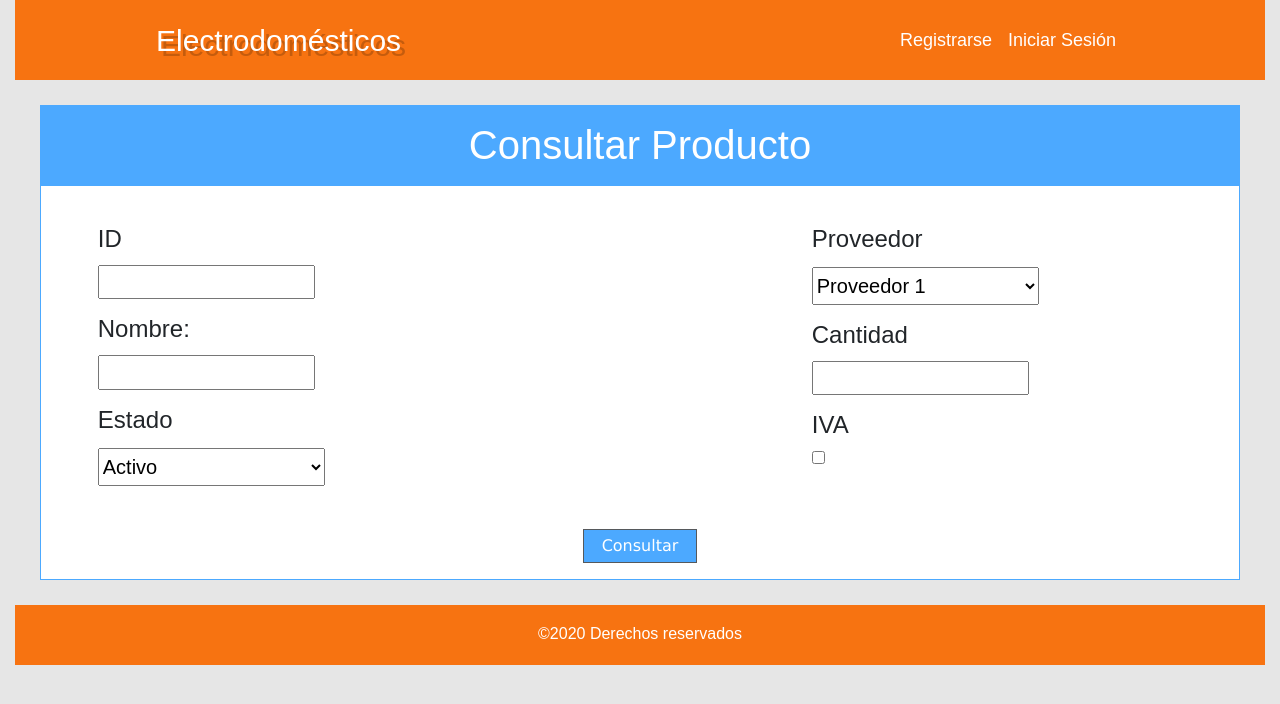
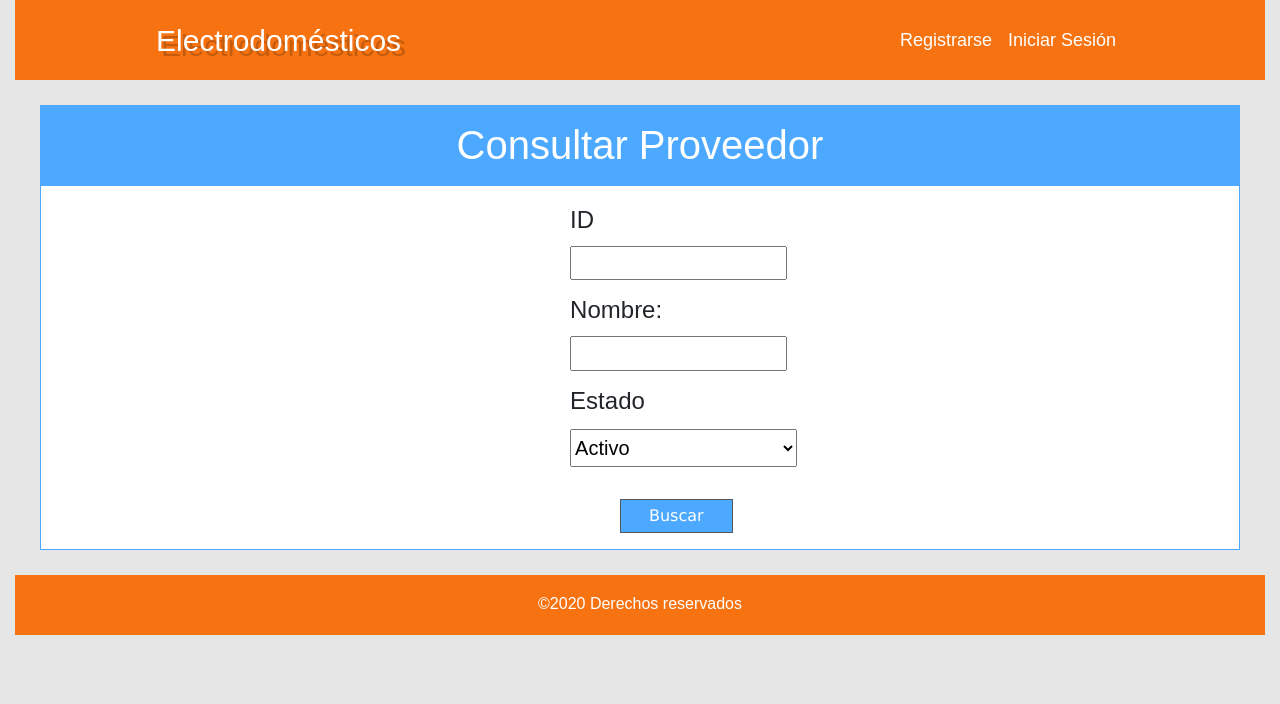
Before and after one commit to CarlosLopez98/proyecto-inventario, a Flask app: page /usuario/ in a window 1280 px wide. Shown: the top 704 px of the page. Run offline with Flask 2, Linux system fonts and the light colour scheme; some libraries are stand-ins or nearby versions.

Commit message:
Añadido Consultar Proveedor
Modificado tamaño content general

```diff
--- a/app/static/css/style.css
+++ b/app/static/css/style.css
@@ -195,6 +195,13 @@ div .formularioderecho {
     margin: 1em 1cm;
 }
 
+
+div .formulariocentral {
+    width: 18%;
+    height: 50%;
+    margin: 1em 13cm;
+}
+
 .contenedor-botonañadir input{
     width: 3cm;
     height: 0.9cm;
@@ -209,16 +216,25 @@ div .formularioderecho {
 
 #content {
   overflow:hidden;
-  width: 1200px;
-
+  width: 1180px;
+  margin-left:  1cm;
+  margin-right: 1cm;
 }
 
-#left, #right {
+#left, #right{
   width: 40%;
   margin:3px;
   padding: 1em;
 
 }
 
+#center{
+
+    width: 20%;
+    margin:3px;
+    padding: 1em;
+}
+
 #left  { float:left;  }
 #right { float:right; }
+#center { float:left; }
--- a/app/templates/usuario/consultarproducto.html
+++ b/app/templates/usuario/consultarproducto.html
@@ -57,7 +57,7 @@
 
 	</div>
 				<div class="contenedor-botonañadir">
-					<center><p><input type="submit" value="Consultar"></p></center>
+					<center><p><input type="submit" value="Añadir"></p></center>
 				</div>
 	</form>
 </main>
--- /dev/null
+++ b/app/templates/usuario/consultarproveedor.html
@@ -0,0 +1,43 @@
+{% extends 'layout.html' %}
+
+
+    {% block meta_content %}
+    <link rel="stylesheet" href="{{ url_for('static', filename='css/style2.css') }}">
+    {% endblock %}
+
+{% block main_content %}
+<main class="menu">
+    <header class="cabecera-perfil">
+        <center><h1>Consultar Proveedor</h1></center>
+    </header>
+
+    <form action="../../form-result.php" method="post" target="_blank">
+
+    <div id="content">
+
+
+		  		<div class="formulariocentral">
+
+						<label for="id">ID</label>
+				    	<input type="text" id="id" name="proveedor_id">
+
+				    	<label for="nombreproveedor">Nombre:</label>
+				    	<input type="text" id="nombreproveedor" name="nombre_proveedor">
+
+				    	<label for="estado">Estado</label>
+				    	<select name="estado_proveedor">
+						  <option value="value1" selected>Activo</option>
+						  <option value="value2">Inactivo</option>
+						</select>
+						<div class="contenedor-botonañadir">
+							<center><p><br><input type="submit" value="Buscar"></p></center>
+						</div>
+
+				</div>
+
+
+	</form>
+</main>
+
+
+{% endblock %}
--- a/app/views.py
+++ b/app/views.py
@@ -17,4 +17,4 @@ def index():
 
 @page.route('/usuario/')
 def añadirproducto():
-    return render_template('usuario/consultarproducto.html', title='Añadir Producto')
+    return render_template('usuario/consultarproveedor.html', title='Añadir Producto')
```
